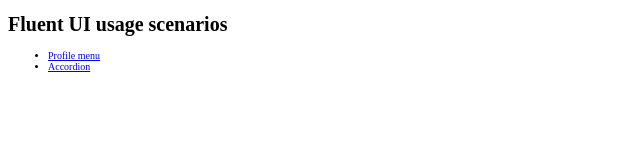
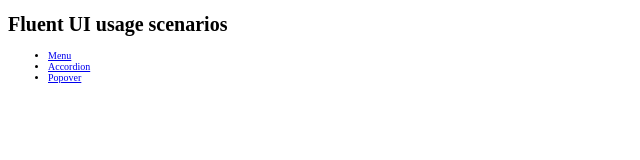
Before and after one commit to adamsamec/fluentui-scenarios, a React (Create React App) app: page / in a window 1280 px wide. Shown: the top 160 px of the page, without its empty margins (0-640 px from the left). Built offline with nearby package versions, Linux system fonts and the light colour scheme; what @fluentui/react-components would draw is missing.

Commit message:
Add Popover component scenario

```diff
--- a/package.json
+++ b/package.json
@@ -3,7 +3,7 @@
   "version": "0.1.0",
   "private": true,
   "dependencies": {
-    "@fluentui/react-components": "^9.0.0-alpha.113",
+    "@fluentui/react-components": "^9.0.0-beta.1",
     "@types/react": "^17.0.24",
     "@types/react-dom": "^17.0.9",
     "@types/react-router": "^5.1.16",
--- /dev/null
+++ b/src/AddPeoplePopoverPage.tsx
@@ -0,0 +1,56 @@
+import React from 'react';
+import { Button, Popover, PopoverTrigger, PopoverSurface } from '@fluentui/react-components';
+import { appTitle, appTitleSeparator, GoBackLink } from './ScenariosApp';
+
+interface IAddPeopleContentProps {
+  setPopoverOpened: (state: boolean) => void;
+}
+
+const AddPeopleContent: React.FunctionComponent<IAddPeopleContentProps> = (props: IAddPeopleContentProps) => {
+const {setPopoverOpened} = props;
+
+  return (
+    <>
+    <label htmlFor="addPeopleInput">Enter name, email or tag</label>
+    <input type="text" name="addPeopleInput" id="addPeopleInput" />
+    <Button onClick={() => {
+      setPopoverOpened(false);
+    }}>Cancel</Button>
+    </>
+  );
+}
+
+  const AddPeoplePopover = () => {
+    const [popoverOpened, setPopoverOpened] = React.useState(false);
+
+  return (
+    <Popover
+    open={popoverOpened}
+    onOpenChange={(event, data) => {
+      setPopoverOpened(data.open);
+    }}
+    trapFocus
+    >
+    <PopoverTrigger>
+      <Button>Add people</Button>
+    </PopoverTrigger>
+
+    <PopoverSurface aria-label="Add someone to the chat">
+      <AddPeopleContent setPopoverOpened={setPopoverOpened} />
+    </PopoverSurface>
+  </Popover>
+  );
+};
+
+export const AddPeoplePopoverPage = () => {
+    React.useEffect(() => {
+   document.title = 'Popover' + appTitleSeparator + appTitle;
+    }, []);
+
+  return (
+    <>
+    <GoBackLink/>
+    <AddPeoplePopover />
+    </>
+  );
+  };
--- a/src/HomePage.tsx
+++ b/src/HomePage.tsx
@@ -13,10 +13,13 @@
 <nav>
   <ul>
     <li>
-    <Link to="/profile-menu">Profile menu</Link>
+    <Link to="/menu">Menu</Link>
     </li>
     <li>
     <Link to="/accordion">Accordion</Link>
+    </li>
+    <li>
+    <Link to="/popover">Popover</Link>
     </li>
   </ul>
 </nav>
--- a/src/ProfileMenuPage.tsx
+++ b/src/ProfileMenuPage.tsx
@@ -51,7 +51,7 @@
 
 export const ProfileMenuPage = () => {
     React.useEffect(() => {
-   document.title = 'Profile Menu' + appTitleSeparator + appTitle;
+   document.title = 'Menu' + appTitleSeparator + appTitle;
     }, []);
 
   return (
--- a/src/ScenariosApp.tsx
+++ b/src/ScenariosApp.tsx
@@ -4,6 +4,7 @@
 import { HomePage } from './HomePage';
 import { ProfileMenuPage } from './ProfileMenuPage';
 import { AccordionFormPage } from './AccordionFormPage';
+import { AddPeoplePopoverPage } from './AddPeoplePopoverPage';
 
 export const appTitle = 'Fluent UI usage scenarios';
 export const appTitleSeparator = ' | ';
@@ -19,8 +20,9 @@
     <FluentProvider theme={teamsLightTheme}>
       <Router>
       <Route path="/" exact component={HomePage} />
-      <Route path="/profile-menu" exact component={ProfileMenuPage} />
+      <Route path="/menu" exact component={ProfileMenuPage} />
       <Route path="/accordion" exact component={AccordionFormPage} />
+      <Route path="/popover" exact component={AddPeoplePopoverPage} />
       </Router>
 </FluentProvider>
   );
```
Also changed, not shown: 1 other file (tests, documents, lock files or other folders).
